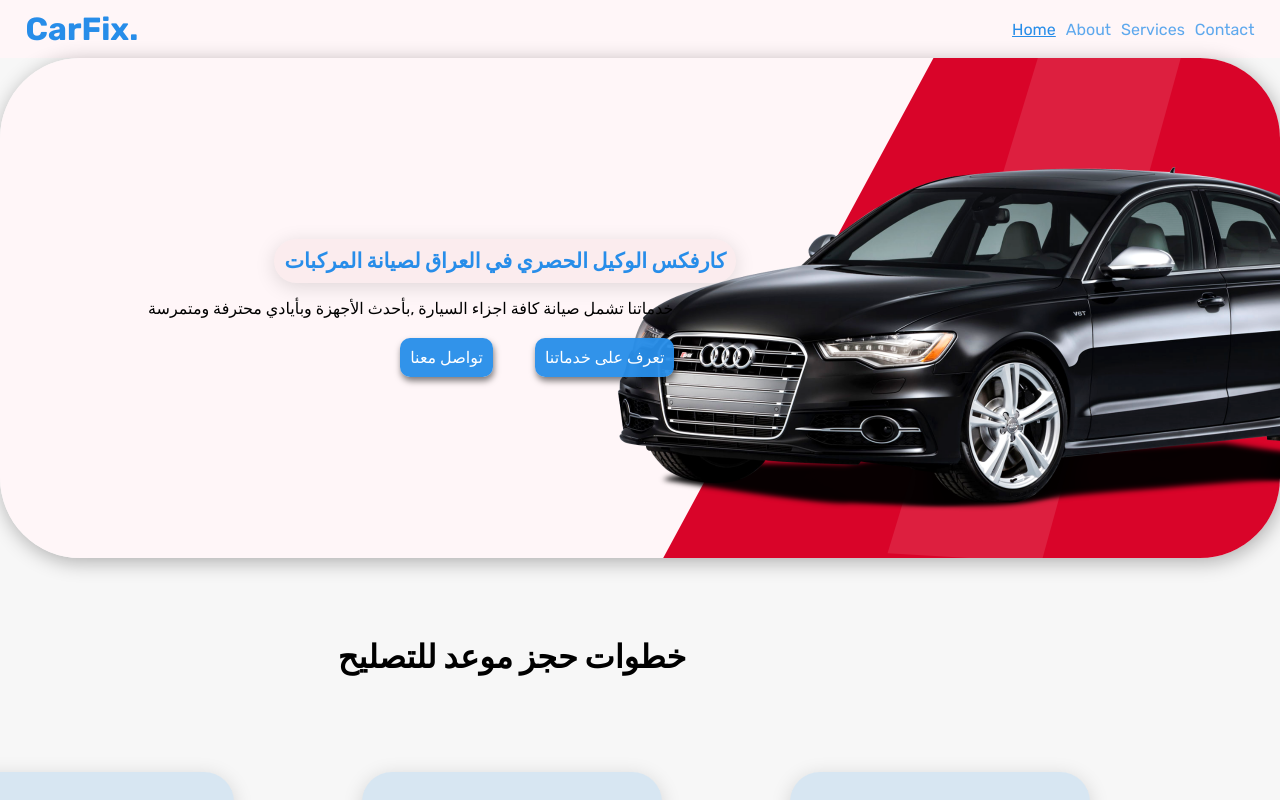
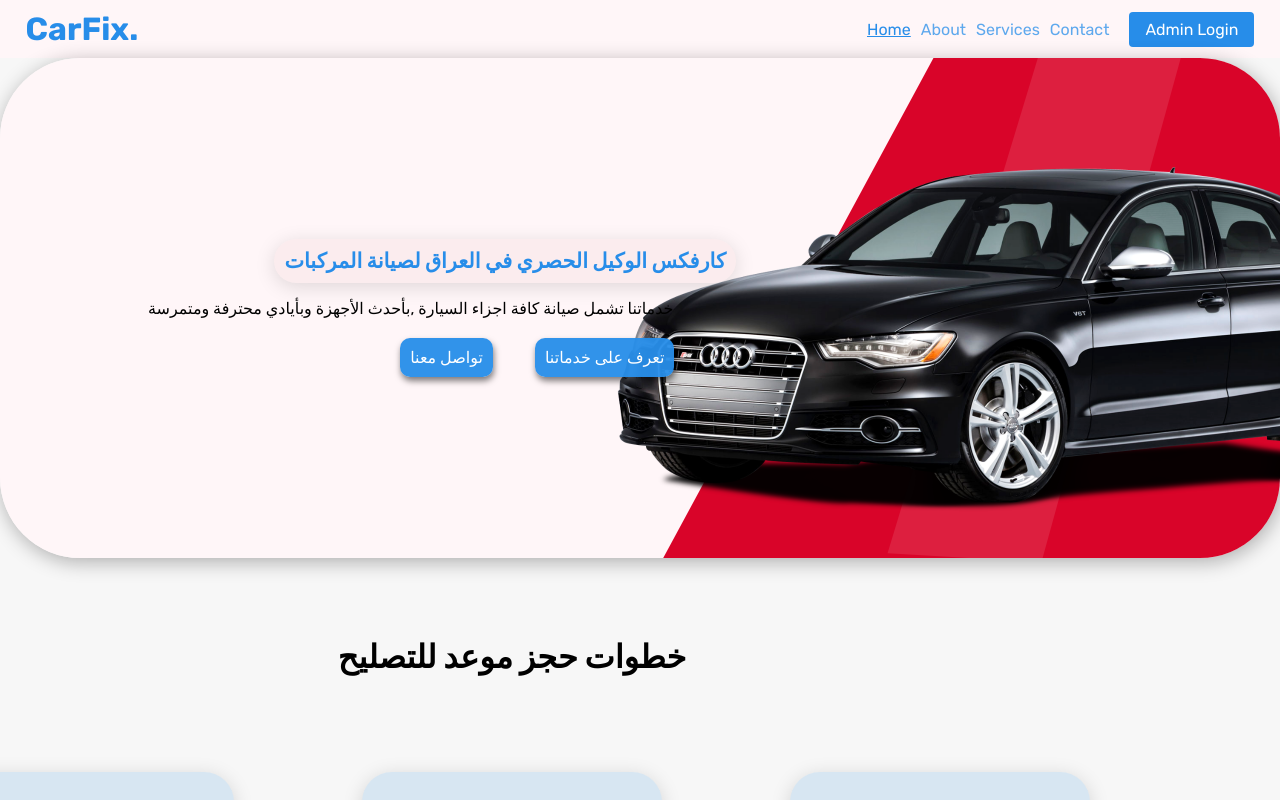
Before and after one commit to Levim-MX/CarMaintance, a React (Vite) app: page / in a window 1280 px wide. Shown: the top 800 px of the page. Built offline with nearby package versions, Linux system fonts and the light colour scheme.

Commit message:
add the admin log btn

```diff
--- a/src/componts/Header.css
+++ b/src/componts/Header.css
@@ -53,6 +53,24 @@
     color: #278de9;
   }
 
+  .admin-login-btn {
+    margin-left: 20px;
+    padding: 8px 16px;
+    background-color: #278de9;
+    color: white;
+    border: none;
+    border-radius: 4px;
+    cursor: pointer;
+    font-size: 16px;
+    transition: background-color 0.3s ease, transform 0.2s ease;
+  }
+
+  .admin-login-btn:hover {
+    background-color: #0966b7;
+    transform: scale(1.05);
+  }
+
+
   @media (max-width: 1920px) {
     .HeaderBar {
         padding: 15px 5%;
--- a/src/componts/Header.jsx
+++ b/src/componts/Header.jsx
@@ -1,9 +1,12 @@
 import React from 'react';
+import { useNavigate } from 'react-router-dom'; // استدعاء useNavigate للتوجيه
 
 import './Header.css';
 import '../App.css';
 
 const Header = () => {
+  const navigate = useNavigate(); // Hook للتوجيه
+
   // دالة للتمرير السلس
   const scrollToSection = (sectionId) => {
     const section = document.getElementById(sectionId);
@@ -20,11 +23,18 @@ const Header = () => {
 
     <header className="HeaderBar"  id='HeaderBar'>
       <a href="#" className="logo">CarFix.</a>
+
       <nav className="navbar">
         <a href="#" className="activ" onClick={() => scrollToSection('Home')}>Home</a>
         <a href="#" onClick={() => scrollToSection('About')}>About</a>
         <a href="#" onClick={() => scrollToSection('Services')}>Services</a>
         <a href="#" onClick={() => scrollToSection('footer')}>Contact</a>
+        <button
+          className="admin-login-btn"
+          onClick={() => navigate('/admin/login')} // التوجيه إلى صفحة تسجيل الأدمن
+        >
+          Admin Login
+        </button>
       </nav>
     </header>
 
--- a/src/componts/Home.jsx
+++ b/src/componts/Home.jsx
@@ -23,6 +23,7 @@ function Home() {
 
         </h1>
         <p>
+
           خدماتنا تشمل صيانة كافة اجزاء السيارة ,بأحدث الأجهزة وبأيادي محترفة ومتمرسة
         </p>
         <div className="button-box">
```
